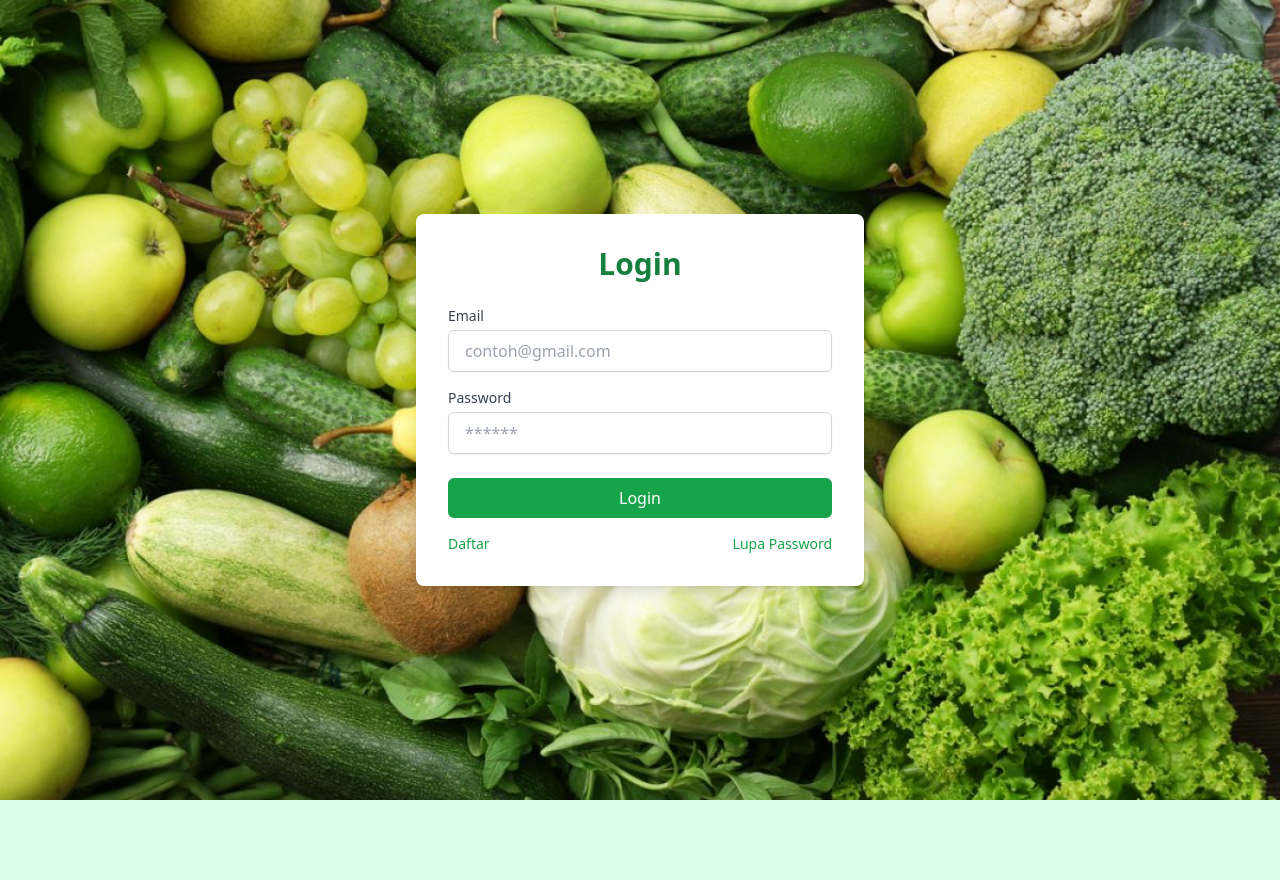
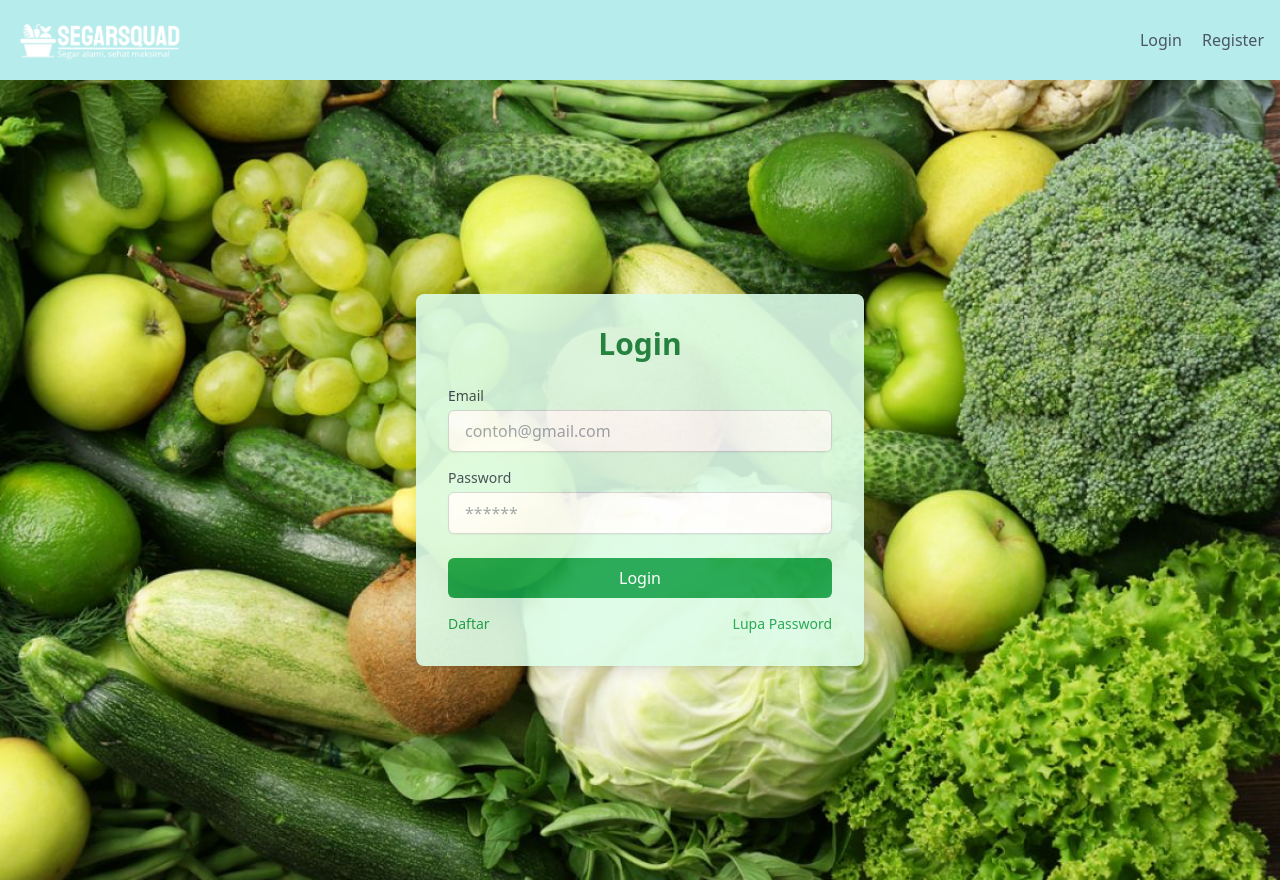
Before and after one commit to RizalRinaldiR/kelompok7, a website: page pages/login.html in a window 1280 px wide. Before the commit the page ends 800 px from the top, so only its background shows below. Drawn offline with Linux system fonts and the light colour scheme.

Commit message:
Menyesuaikan warna & menambah navbar

```diff
--- a/pages/login.html
+++ b/pages/login.html
@@ -7,8 +7,18 @@
     <link href="../src/output.css" rel="stylesheet">
 </head>
 <body class="bg-green-100">
+    <nav class="bg-[#b6ecec] p-4 shadow-lg">
+        <div class="container mx-auto flex justify-between items-center">
+            <a href="index.html"><img src="../image/logo.png" alt="SegarSquad Logo" class="h-12"> </a>
+            <div class="space-x-4">
+                <a href="login.html" class="text-gray-600 hover:text-yellow-300 transition">Login</a>
+                <a href="register.html" class="text-gray-600 hover:text-yellow-300 transition">Register</a>
+            </div>
+        </div>
+    </nav>
+
     <div class="flex items-center justify-center min-h-screen bg-[url('../image/1_sayuran.jpg')] p-8 bg-cover">
-        <div class="bg-white p-8 rounded-lg shadow-lg w-full max-w-md">
+        <div class="p-8 rounded-lg shadow-lg w-full max-w-md bg-green-100 opacity-90">
             <h2 class="text-3xl font-bold text-center text-green-700 mb-6">Login</h2>
             <form>
                 <div class="mb-4">
```
Also changed, not shown: pages/lupapass.html (+10 -1 lines), pages/register.html (+10 -1 lines), src/output.css.
